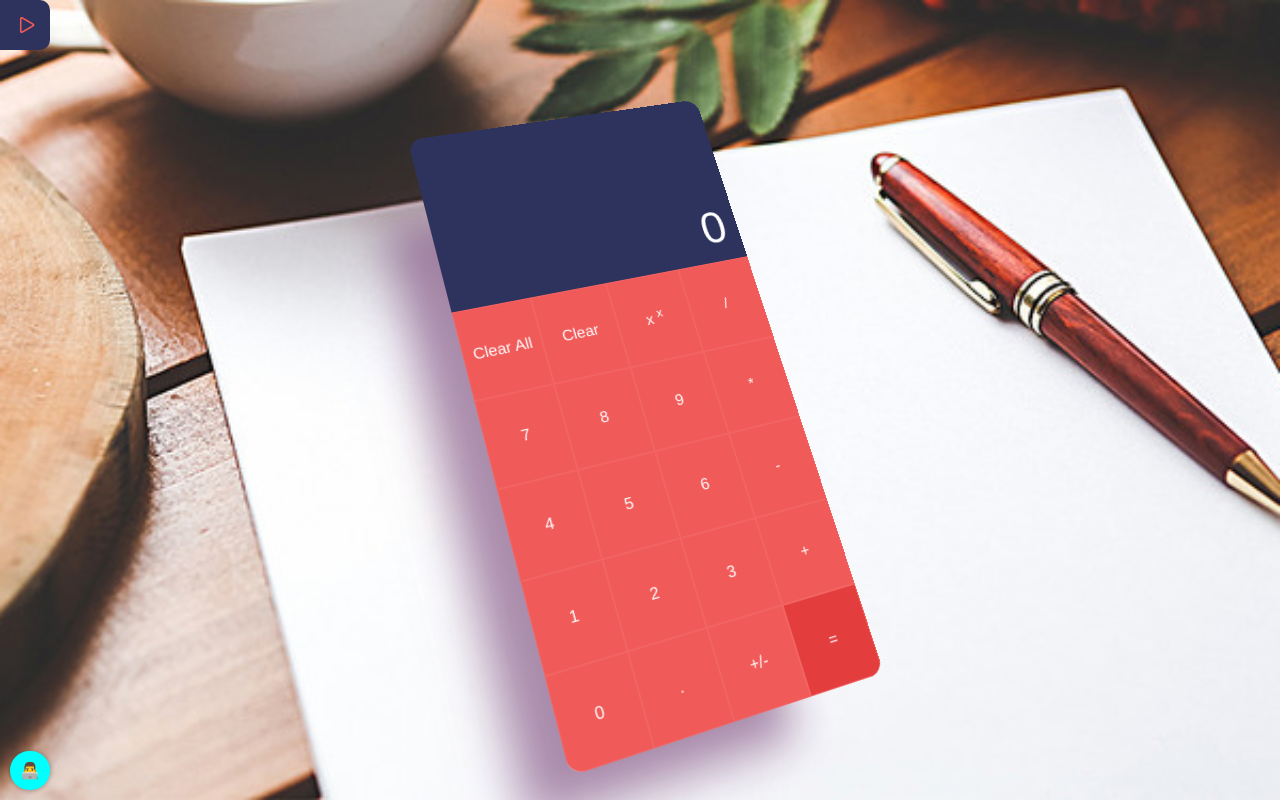
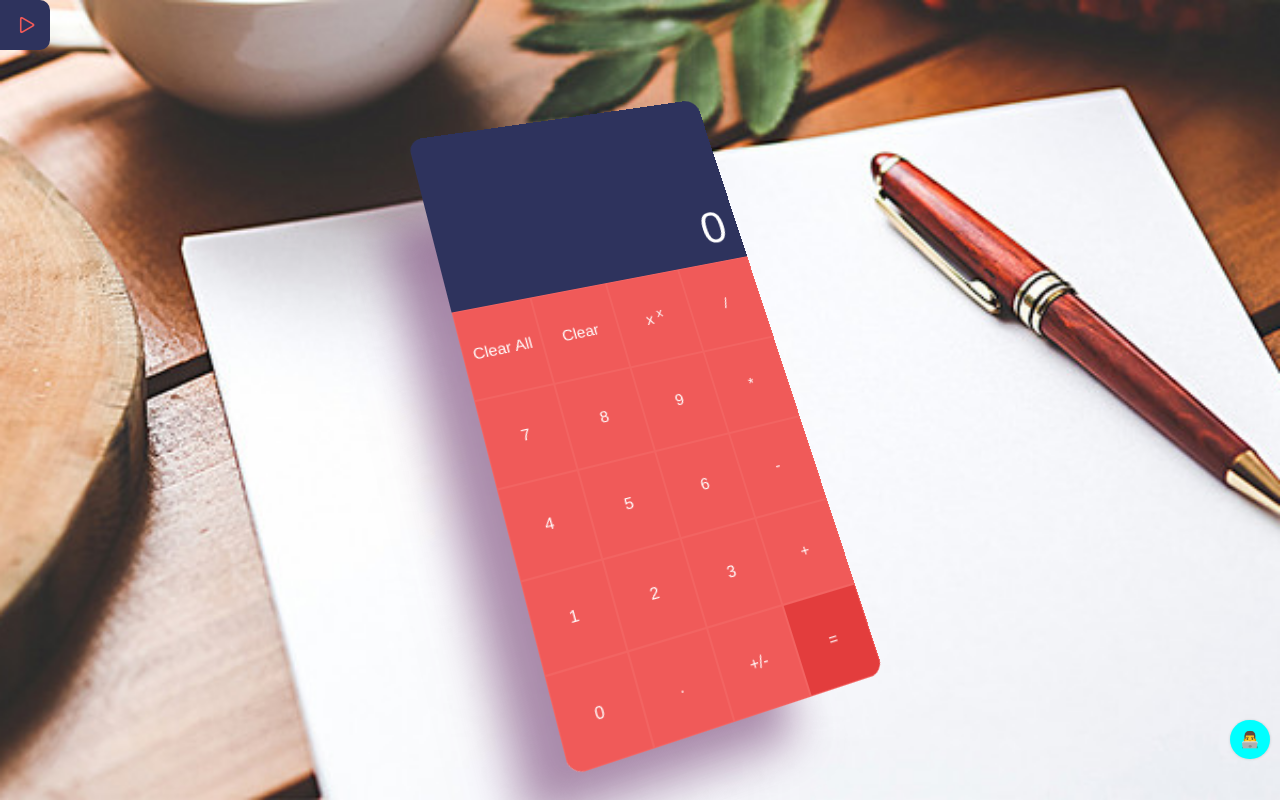
Before and after one commit to Rolanddoda/vue-simple-calculator, a Vue app: page / in a window 1280 px wide. Built offline with nearby package versions, Linux system fonts and the light colour scheme.

Commit message:
Smooth animation for whoIAm icon and for information dialog

```diff
--- a/src/animations.scss
+++ b/src/animations.scss
@@ -33,51 +33,53 @@
 
 }
 
-@keyframes moveCircleIcon {
+@keyframes fadeInScale {
   0% {
-   left: 0;
-   bottom: 0;
+    opacity: 0;
   }
 
-  5% {
-    left: 5%;
-    bottom: 5%;
+  50% {
+    transform: scale(1.5);
+    opacity: 1;
   }
 
-  15% {
-    left: 15%;
-    bottom: 15%;
+  60% {
+    transform: scale(1);
   }
 
-  25% {
-    left: 25%;
-    bottom: 25%;
-  }
-
-  35% {
-    left: 35%;
-    bottom: 35%;
-  }
-
-  45% {
-    left: 45%;
-    bottom: 45%;
-  }
-
-  55% {
-    left: 55%;
-    bottom: 55%;
-  }
-
-  65% {
-    left: 65%;
-    bottom: 65%;
+  70% {
+    transform: scale(1.5);
   }
 
   100% {
-    left: 93%;
-    bottom: 90%;
-    visibility: hidden;
+    transform: scale(1);
+    opacity: 1;
+  }
+}
+
+@keyframes moveCircleIconToBottom {
+  from {
+    top: 10px;
+  }
+
+  to {
+    top: 90%;
+  }
+}
+
+@keyframes moveCircleIconToTop {
+  0% {
+    top: 90%;
+    opacity: 1;
+  }
+
+  50% {
+    top: 10px;
+    opacity: 1;
+  }
+
+  100% {
+    opacity: 0;
   }
 }
 
--- a/src/components/WhoAmI.vue
+++ b/src/components/WhoAmI.vue
@@ -46,17 +46,25 @@
 
 		.who-am-i {
 			position: absolute;
-			left: 10px;
-			z-index: 3;
-			bottom: 10px;
-			padding: 10px;
+			/*left: 10px;*/
+			/*bottom: 10px;*/
+			/*padding: 10px;*/
+			/*animation: toggleBoxShadow 3s linear infinite 0s forwards, moveCircleIconToLeftBottom .5s ease-in-out 1s forwards;*/
 			border-radius: 20px;
 			background: cyan;
 			width: auto;
-			animation: toggleBoxShadow 3s linear infinite 0s forwards;
+			z-index: 3;
+			right: 10px;
+			top: 10px;
+			padding: 10px;
+			opacity: 0;
+			animation: toggleBoxShadow 3s linear infinite 2.5s forwards,
+				         moveCircleIconToBottom .5s ease-in-out 3s forwards,
+					       fadeInScale .5s ease-in 1s forwards;
+
 
 			&.move-icon {
-				animation: moveCircleIcon .5s ease-in-out forwards;
+				animation: moveCircleIconToTop .5s ease-in-out forwards;
 			}
 		}
 
@@ -74,7 +82,7 @@
 			padding: 0;
 			visibility: hidden;
 			transition: width 1s, height 1s, padding 1s, visibility 1s;
-			transition-delay: .5s;
+			transition-delay: .3s;
 			text-align: center;
 			overflow: hidden;
 			z-index: 2;
@@ -96,6 +104,7 @@
 				height: 120px;
 				padding: 10px;
 				visibility: visible;
+				z-index: 3;
 			}
 
 		}
```
